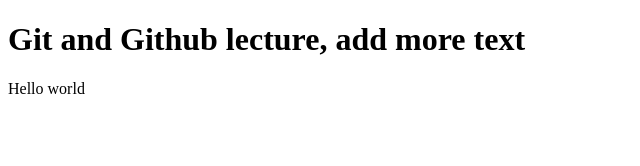
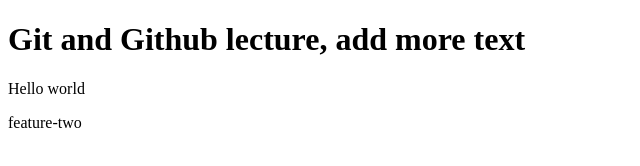
Before and after one commit to Over2099/git-and-github-lecture, a plain HTML site: page index.html in a window 1280 px wide. Shown: the full height of the page, 0-640 px from the left. Drawn offline with Linux system fonts and the light colour scheme.

Commit message:
modified feature two

```diff
--- a/index.html
+++ b/index.html
@@ -9,5 +9,6 @@ initial-scale=1.0">
     <body>
         <h1>Git and Github lecture, add more text</h1>
         <p>Hello world</p>
+        <p>feature-two</p>
     </body>
 </html>
```
